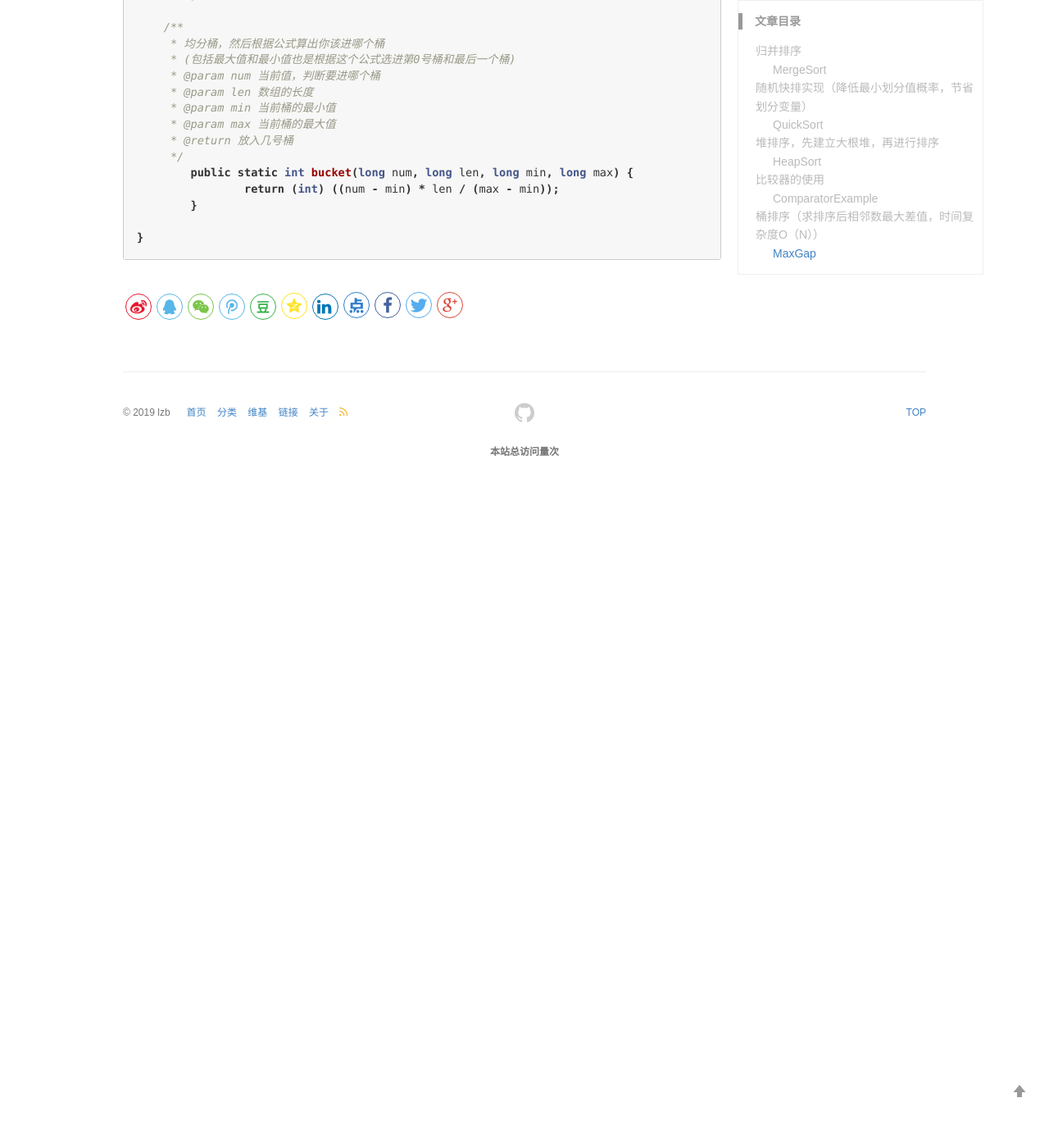
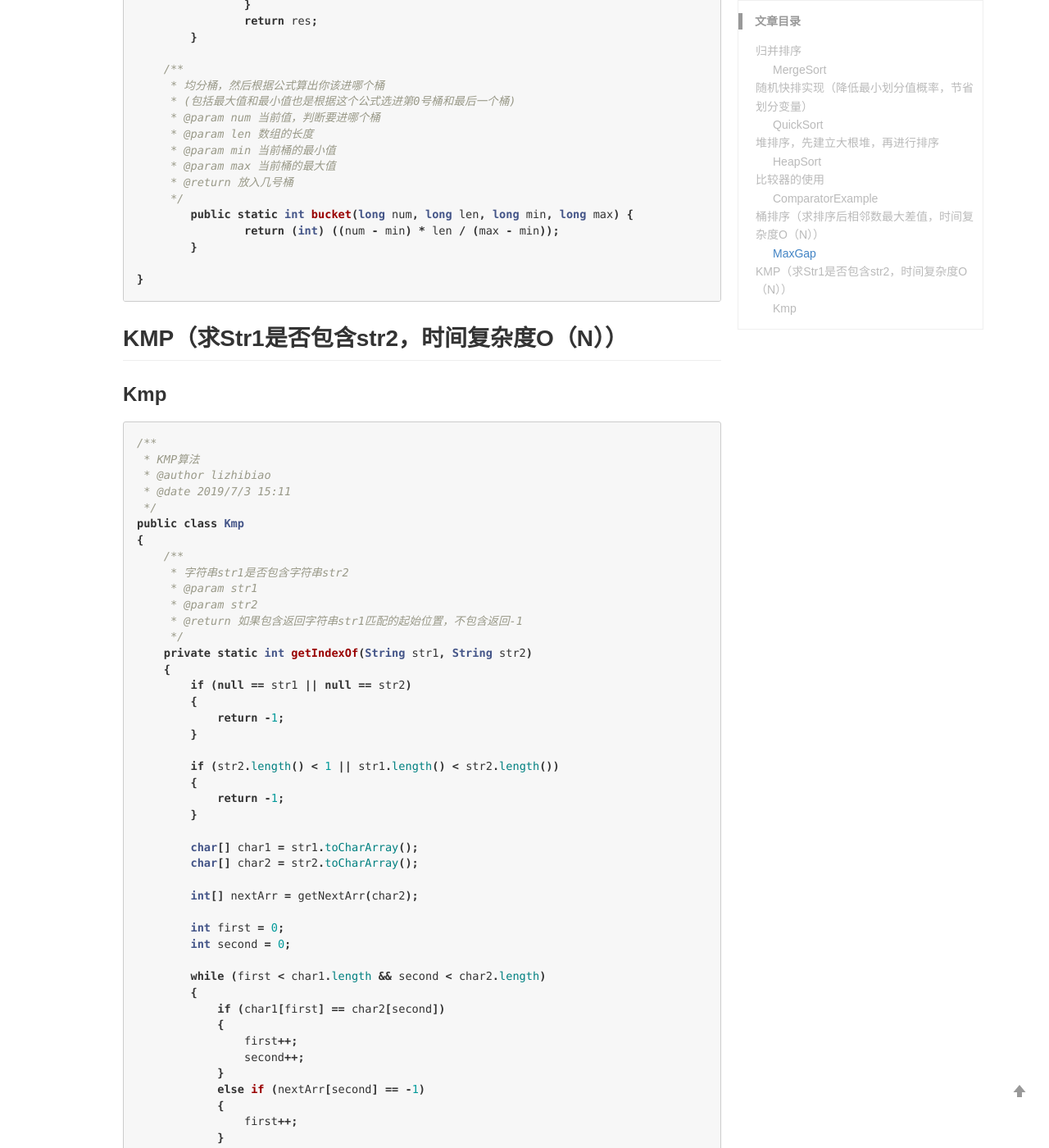
Before and after one commit to lizb0907/lizb0907.github.io, a Jekyll site: the page built from _posts/algorithm/2019-06-02-Algorithm.md, in a window 1280 px wide and 1400 px high, scrolled down 9477 px. Shown: the whole window at 82% size. Built offline with Jekyll 4.4.1, drawn with Linux system fonts in a browser that asks for light colours; comment, search, counter and statistics services are not loaded; before the commit the page ends 10077 px from its top, so only the background shows below that; some of the changed text lies outside the part shown.

Commit message:
algorithm update Kmp

````diff
--- a/_posts/algorithm/2019-06-02-Algorithm.md
+++ b/_posts/algorithm/2019-06-02-Algorithm.md
@@ -472,3 +472,113 @@ public class MaxGap {
 
 }
 ```
+
+## KMP（求Str1是否包含str2，时间复杂度O（N））
+
+### Kmp
+
+```java
+/**
+ * KMP算法
+ * @author lizhibiao
+ * @date 2019/7/3 15:11
+ */
+public class Kmp
+{
+    /**
+     * 字符串str1是否包含字符串str2
+     * @param str1
+     * @param str2
+     * @return 如果包含返回字符串str1匹配的起始位置，不包含返回-1
+     */
+    private static int getIndexOf(String str1, String str2)
+    {
+        if (null == str1 || null == str2)
+        {
+            return -1;
+        }
+
+        if (str2.length() < 1 || str1.length() < str2.length())
+        {
+            return -1;
+        }
+
+        char[] char1 = str1.toCharArray();
+        char[] char2 = str2.toCharArray();
+
+        int[] nextArr = getNextArr(char2);
+
+        int first = 0;
+        int second = 0;
+
+        while (first < char1.length && second < char2.length)
+        {
+            if (char1[first] == char2[second])
+            {
+                first++;
+                second++;
+            }
+            else if (nextArr[second] == -1)
+            {
+                first++;
+            }
+            else
+            {
+                second = nextArr[second];
+            }
+        }
+
+        return second == char2.length ? first - second: -1;
+    }
+
+    /**
+     * next[]数组求解
+     * @param arr 传入的str2字符数组
+     * @return next[]数组
+     */
+    private static int[] getNextArr(char[] arr)
+    {
+       if (arr.length <= 1)
+       {
+           return new int[]{ - 1};
+       }
+
+       int[] next = new int[arr.length];
+       next[0] = -1;
+       next[1] = 0;
+
+       int index = 2;
+       //每次跳的索引，刚好等于当前要求数的上一个数的最大前缀。
+       int jump = 0;
+
+       //从0开始，所以小于数组长度!
+       while (index < next.length)
+       {
+           if (arr[index - 1] == arr[jump])
+           {
+               next[index++] = ++jump;
+           }
+           else if (jump > 0)
+           {
+               //往前跳,数组是从0开始,所以刚好等于当前要求数的上一个数的最大前缀
+               jump = next[jump];
+           }
+           else
+           {
+               //没法再往前跳为了，说明当前缀长度为0,并且index加1继续下一个数的缀长度
+               next[index++] = 0;
+           }
+
+       }
+
+       return next;
+    }
+
+    public static void main(String[] args) {
+        String str = "abcabcababaccc";
+        String match = "ababa";
+        System.out.println(getIndexOf(str, match));
+    }
+
+}
+```
````
